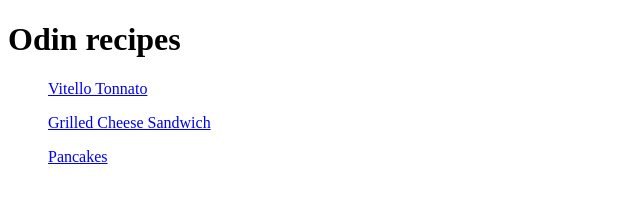
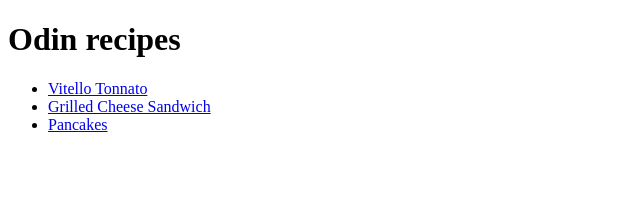
Before and after one commit to jonorl/odin-recipes, a plain HTML site: page index.html in a window 1280 px wide. Shown: the whole page, without its empty margins (0-640 px from the left). Drawn offline with Linux system fonts and the light colour scheme.

Commit message:
Modified lists in index.html

```diff
--- a/index.html
+++ b/index.html
@@ -7,9 +7,10 @@
 </head>
 <body>
     <h1>Odin recipes</h1>
-        <ul><a href="recipes/vitello_tonnato.html">Vitello Tonnato</a></ul>
-        <ul><a href="recipes/grilled_cheese_sandwich.html">Grilled Cheese Sandwich</a></ul>
-        <ul><a href="recipes/pancake.html">Pancakes</a></ul>
-
+    <ul>
+        <li><a href="recipes/vitello_tonnato.html">Vitello Tonnato</a></li>
+        <li><a href="recipes/grilled_cheese_sandwich.html">Grilled Cheese Sandwich</a></li>
+        <li><a href="recipes/pancake.html">Pancakes</a></li>
+    </ul>
 </body>
 </html>
```
